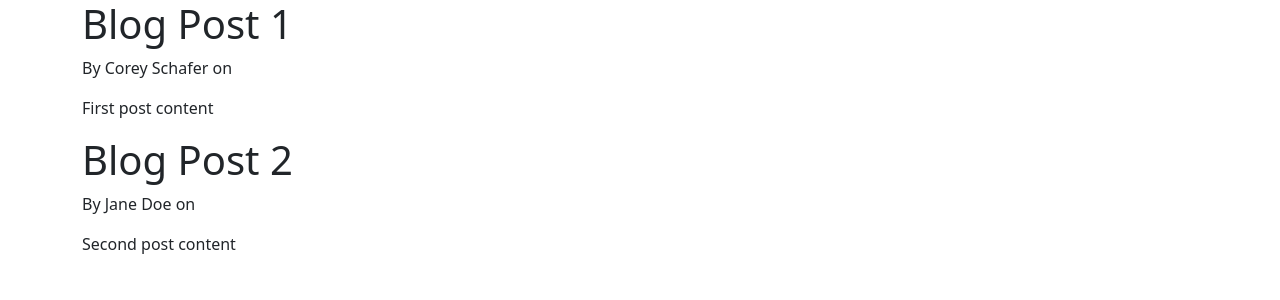
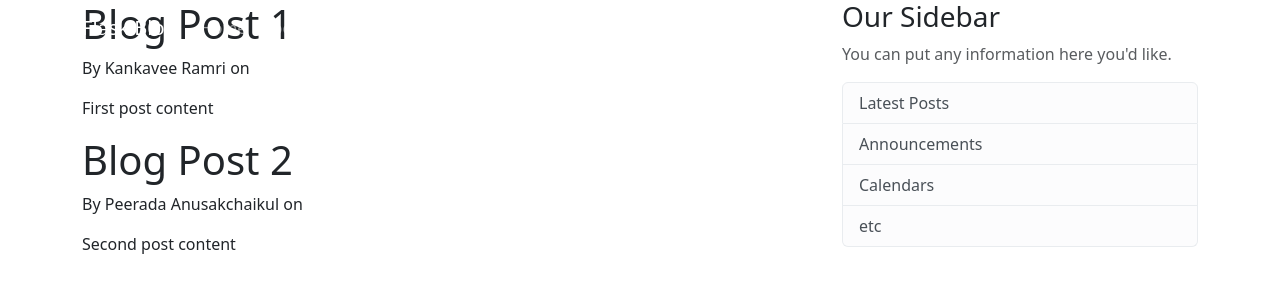
Before and after one commit to KankaveeRamsri/Web-pantip, a Flask app: page / in a window 1280 px wide. Shown: the top 300 px of the page. Run offline with Flask 3, Linux system fonts and the light colour scheme.

Commit message:
add main.css file

```diff
--- a/flaskblog.py
+++ b/flaskblog.py
@@ -4,13 +4,13 @@ app = Flask(__name__)
 
 posts = [
     {
-        'author': 'Corey Schafer',
+        'author': 'Kankavee Ramri',
         'title': 'Blog Post 1',
         'content': 'First post content',
         'date_posted': 'April 20, 2018'
     },
     {
-        'author': 'Jane Doe',
+        'author': 'Peerada Anusakchaikul',
         'title': 'Blog Post 2',
         'content': 'Second post content',
         'date_posted': 'April 21, 2018'
--- a/templates/layout.html
+++ b/templates/layout.html
@@ -3,7 +3,7 @@
 <head>
     <meta charset="utf-8">
     <meta name="viewport" content="width=device-width, initial-scale=1">
-    <link href="https://cdn.jsdelivr.net/npm/bootstrap@5.3.2/dist/css/bootstrap.min.css" rel="stylesheet" integrity="sha384-T3c6CoIi6uLrA9TneNEoa7RxnatzjcDSCmG1MXxSR1GAsXEV/Dwwykc2MPK8M2HN" crossorigin="anonymous">
+    <link rel="stylesheet" href="https://cdn.jsdelivr.net/npm/bootstrap@5.3.2/dist/css/bootstrap.min.css" rel="stylesheet" integrity="sha384-T3c6CoIi6uLrA9TneNEoa7RxnatzjcDSCmG1MXxSR1GAsXEV/Dwwykc2MPK8M2HN" crossorigin="anonymous">
     {% if title %}
         <title>Flask Blog - {{ title }}</title>
     {% else %}
@@ -11,9 +11,48 @@
     {% endif %}
 </head>
 <body>
-    <div class = "container">
-        {% block content %}{% endblock %}
-    </div>
+    <header class="site-header">
+        <nav class="navbar navbar-expand-md navbar-dark bg-steel fixed-top">
+            <div class="container">
+                <a class="navbar-brand mr-4" href="/">Flask Blog</a>
+                <button class="navbar-toggler" type="button" data-toggle="collapse" data-target="#navbarToggle" aria-controls="navbarToggle" aria-expanded="false" aria-label="Toggle navigation">
+                <span class="navbar-toggler-icon"></span>
+                </button>
+                <div class="collapse navbar-collapse" id="navbarToggle">
+                <div class="navbar-nav mr-auto">
+                    <a class="nav-item nav-link" href="/">Home</a>
+                    <a class="nav-item nav-link" href="/about">About</a>
+                </div>
+                <!-- Navbar Right Side -->
+                <div class="navbar-nav ms-auto">
+                    <a class="nav-item nav-link" href="/login">Login</a>
+                    <a class="nav-item nav-link" href="/register">Register</a>
+                </div>
+                </div>
+            </div>
+        </nav>
+    </header>
+    <main role="main" class="container">
+        <div class="row">
+            <div class="col-md-8">
+                {% block content %}{% endblock %}
+            </div>
+            <div class="col-md-4">
+                <div class="content-section">
+                <h3>Our Sidebar</h3>
+                <p class='text-muted'>You can put any information here you'd like.
+                    <ul class="list-group">
+                    <li class="list-group-item list-group-item-light">Latest Posts</li>
+                    <li class="list-group-item list-group-item-light">Announcements</li>
+                    <li class="list-group-item list-group-item-light">Calendars</li>
+                    <li class="list-group-item list-group-item-light">etc</li>
+                    </ul>
+                </p>
+                </div>
+            </div>
+        </div>
+    </main>
+
     <script src="https://cdn.jsdelivr.net/npm/bootstrap@5.3.2/dist/js/bootstrap.bundle.min.js" integrity="sha384-C6RzsynM9kWDrMNeT87bh95OGNyZPhcTNXj1NW7RuBCsyN/o0jlpcV8Qyq46cDfL" crossorigin="anonymous"></script>
     <script src="https://cdn.jsdelivr.net/npm/@popperjs/core@2.11.8/dist/umd/popper.min.js" integrity="sha384-I7E8VVD/ismYTF4hNIPjVp/Zjvgyol6VFvRkX/vR+Vc4jQkC+hVqc2pM8ODewa9r" crossorigin="anonymous"></script>
     <script src="https://cdn.jsdelivr.net/npm/bootstrap@5.3.2/dist/js/bootstrap.min.js" integrity="sha384-BBtl+eGJRgqQAUMxJ7pMwbEyER4l1g+O15P+16Ep7Q9Q+zqX6gSbd85u4mG4QzX+" crossorigin="anonymous"></script>
```
Also changed, not shown: static/main.css (added, +80 -0 lines).
